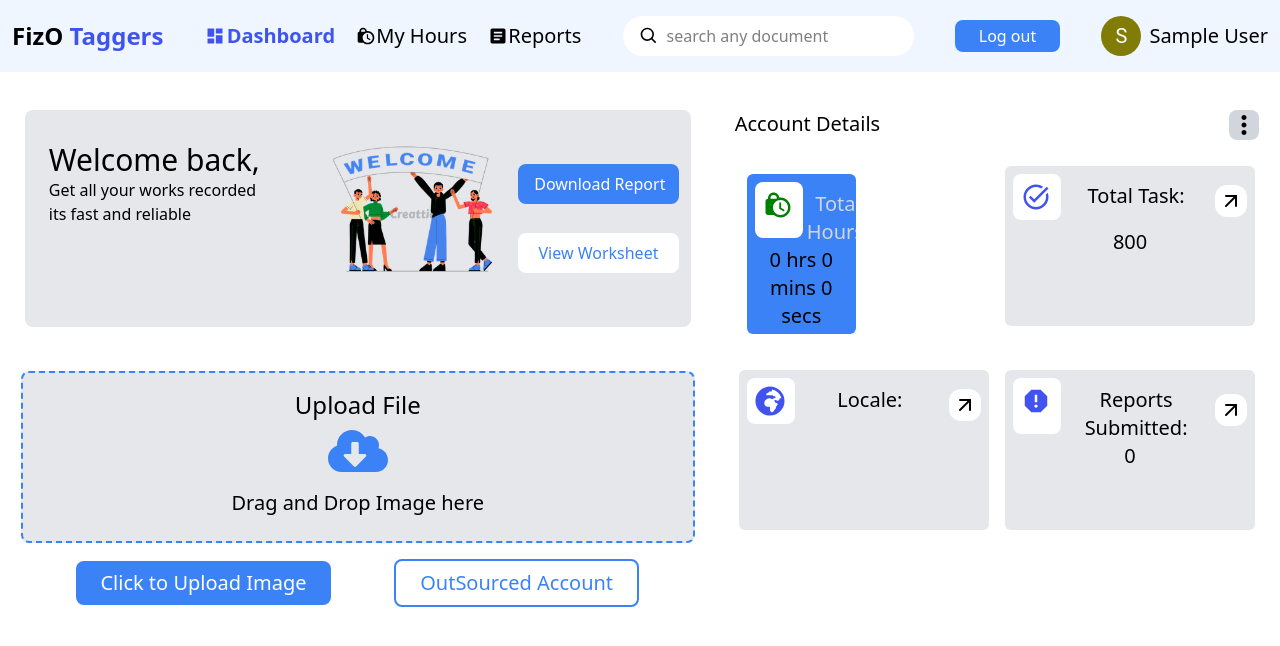
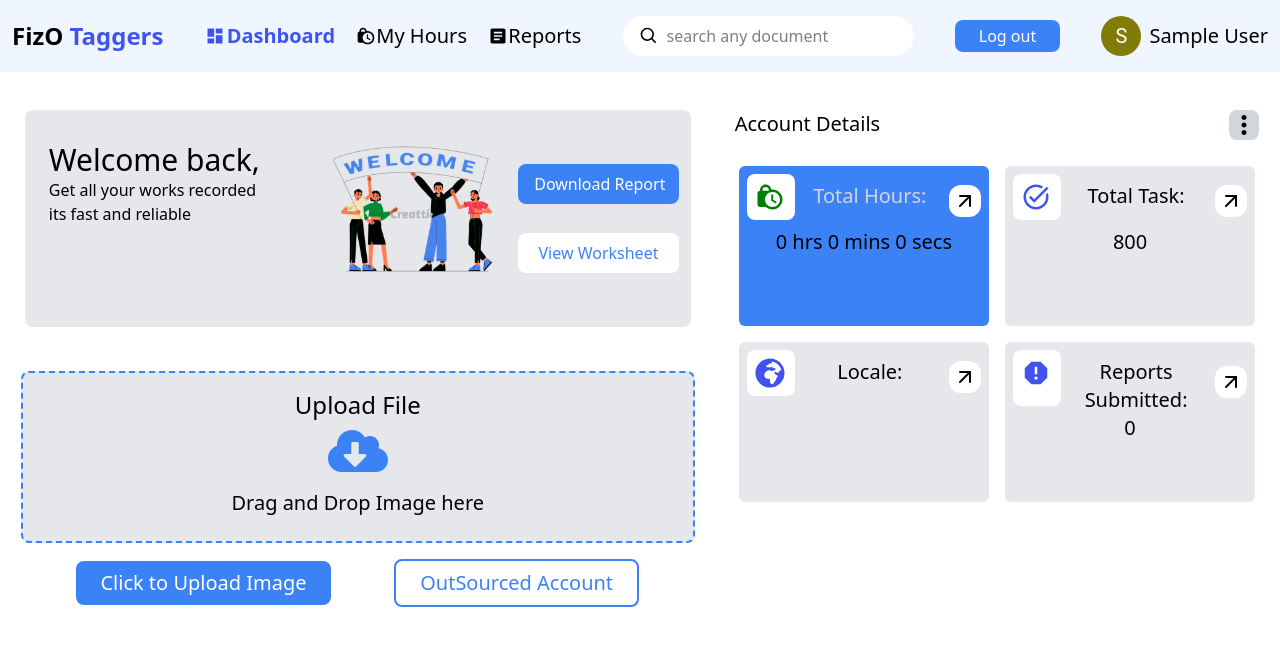
Before and after one commit to Intellcoder/FizO_Project, a React (Vite) app in the folder frontend/: page / in a window 1280 px wide. Shown: the top 646 px of the page. Built offline with nearby package versions, Linux system fonts and the light colour scheme; no server answers; sample sign-in values are in the browser's storage.

Commit message:
made changes to container

```diff
--- a/frontend/src/pages/MainDashboard.tsx
+++ b/frontend/src/pages/MainDashboard.tsx
@@ -88,7 +88,6 @@ const MainDashboard = () => {
               initial={{ opacity: 0, y: 20 }}
               animate={{ opacity: 1, y: 0 }}
               transition={{ duration: 0.6 }}
-              className="grid md:grid-cols-2 p-2 mb-3"
             >
               <Container
                 icon={<MdLockClock color="green" />}
```
